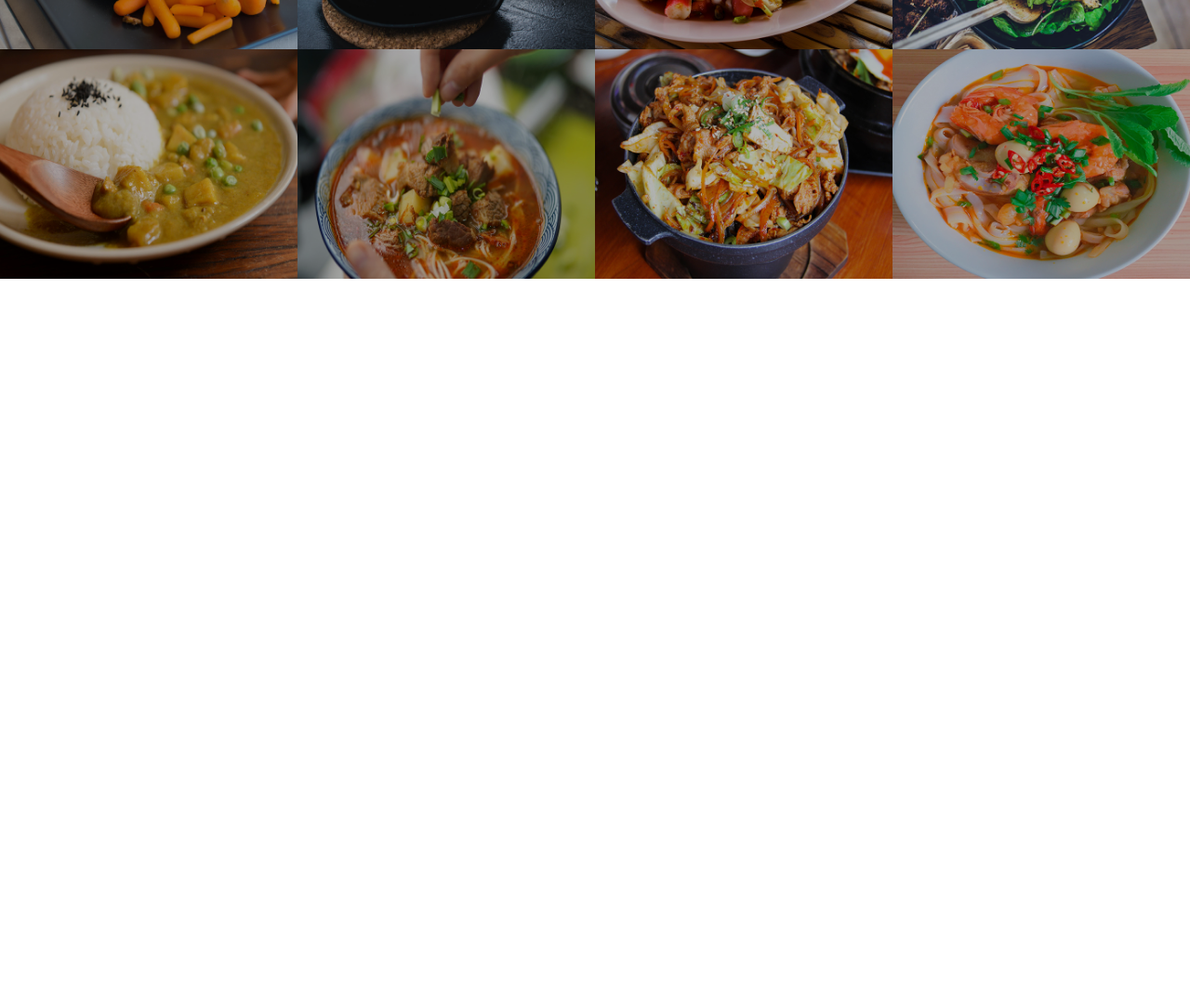
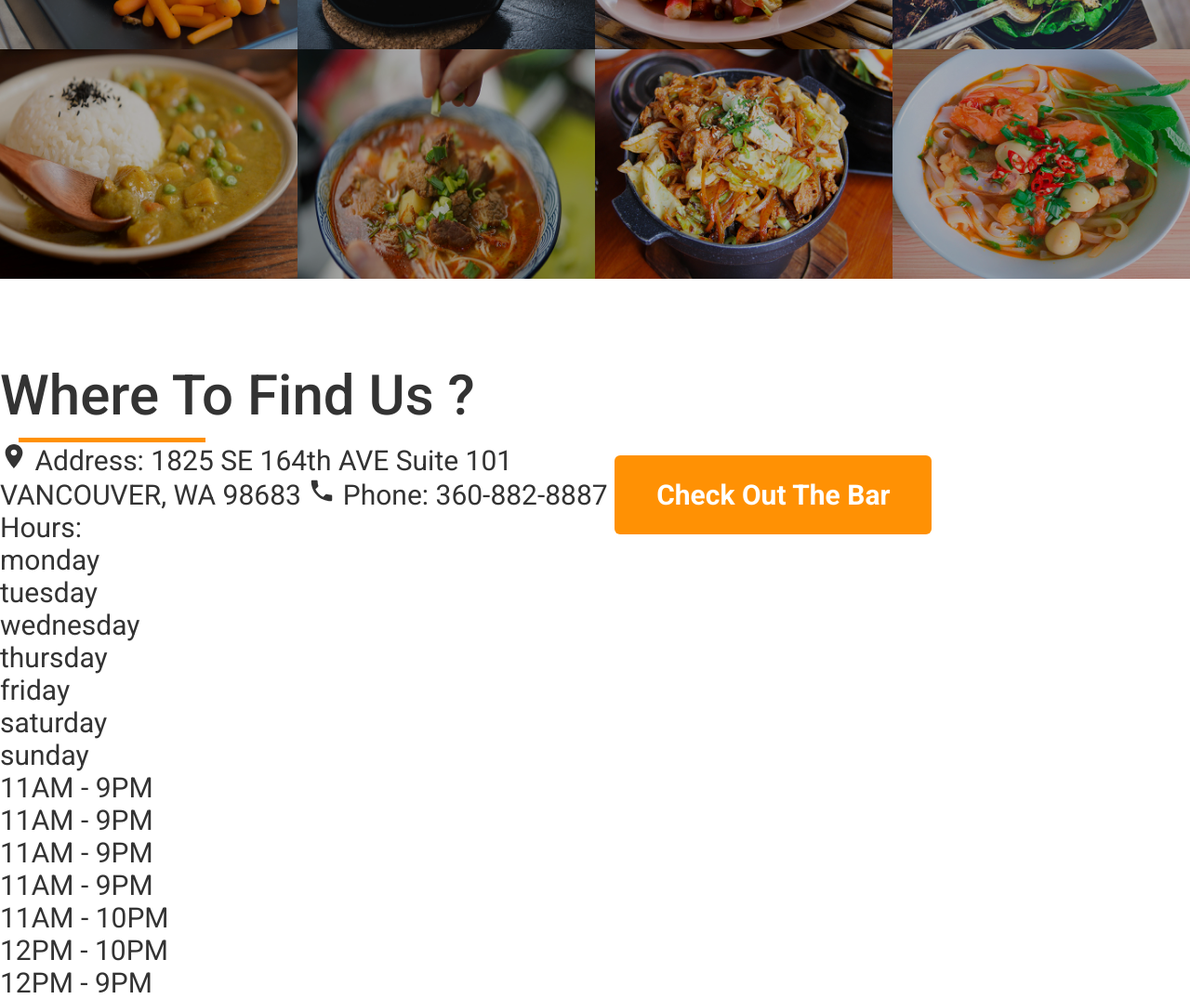
Before and after one commit to SamiKamal/Wild-Tiger-Restaurant, a plain HTML site: page index.html in a window 1280 px wide. Shown: the part 3155-4230 px from the top of the page at 93% size. Before the commit the page ends 3455 px from the top, so only its background shows below. Drawn offline with nearby package versions, Linux system fonts and the light colour scheme.

Commit message:
Add Where-To-Find section HTML

```diff
--- a/index.html
+++ b/index.html
@@ -3,6 +3,7 @@
 <head>
   <meta charset="UTF-8">
   <meta name="viewport" content="width=device-width, initial-scale=1.0">
+  <script src="https://unpkg.com/ionicons@4.5.5/dist/ionicons.js"></script>
   <meta http-equiv="X-UA-Compatible" content="ie=edge">
   <link rel="stylesheet" href="vendors/style.css">
   <title>Wild Tiger Restaurant</title>
@@ -116,5 +117,47 @@
 </section>
 
 
+<!-- Where to find us -->
+
+
+<section class="where-to--section">
+
+  <div class="where-to--head-text">
+    <h2>Where To Find Us ?</h2>
+  </div>
+
+  <div class="where-to--location">
+    <span> <ion-icon name="pin"></ion-icon> Address:</span>  1825 SE 164th AVE Suite 101 <br>VANCOUVER, WA 98683
+
+    <span><ion-icon name="call"></ion-icon> Phone: </span> 360-882-8887
+    <a href="#" class="btn-orange">Check Out The Bar</a>
+  </div>
+
+  <div class="where-to--hours">
+      <span>Hours:</span>
+
+      <div>
+        <ul>
+          <li>monday</li>
+          <li>tuesday</li>
+          <li>wednesday</li>
+          <li>thursday</li>
+          <li>friday</li>
+          <li>saturday</li>
+          <li>sunday</li>
+        </ul>
+        <ul>
+          <li>11AM - 9PM</li>
+          <li>11AM - 9PM</li>
+          <li>11AM - 9PM</li>
+          <li>11AM - 9PM</li>
+          <li>11AM - 10PM</li>
+          <li>12PM - 10PM</li>
+          <li>12PM - 9PM</li>
+        </ul>
+      </div>
+  </div>
+</section>
+
 </body>
 </html>
```
